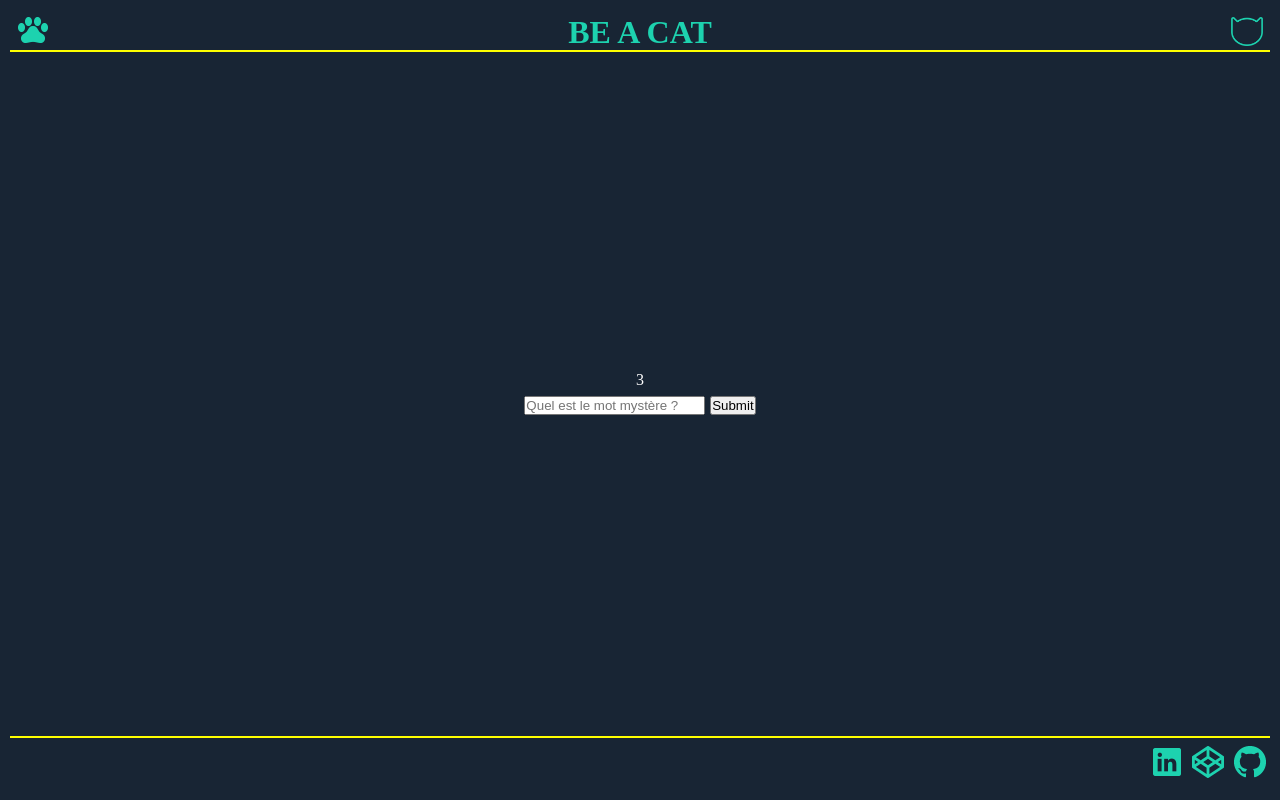
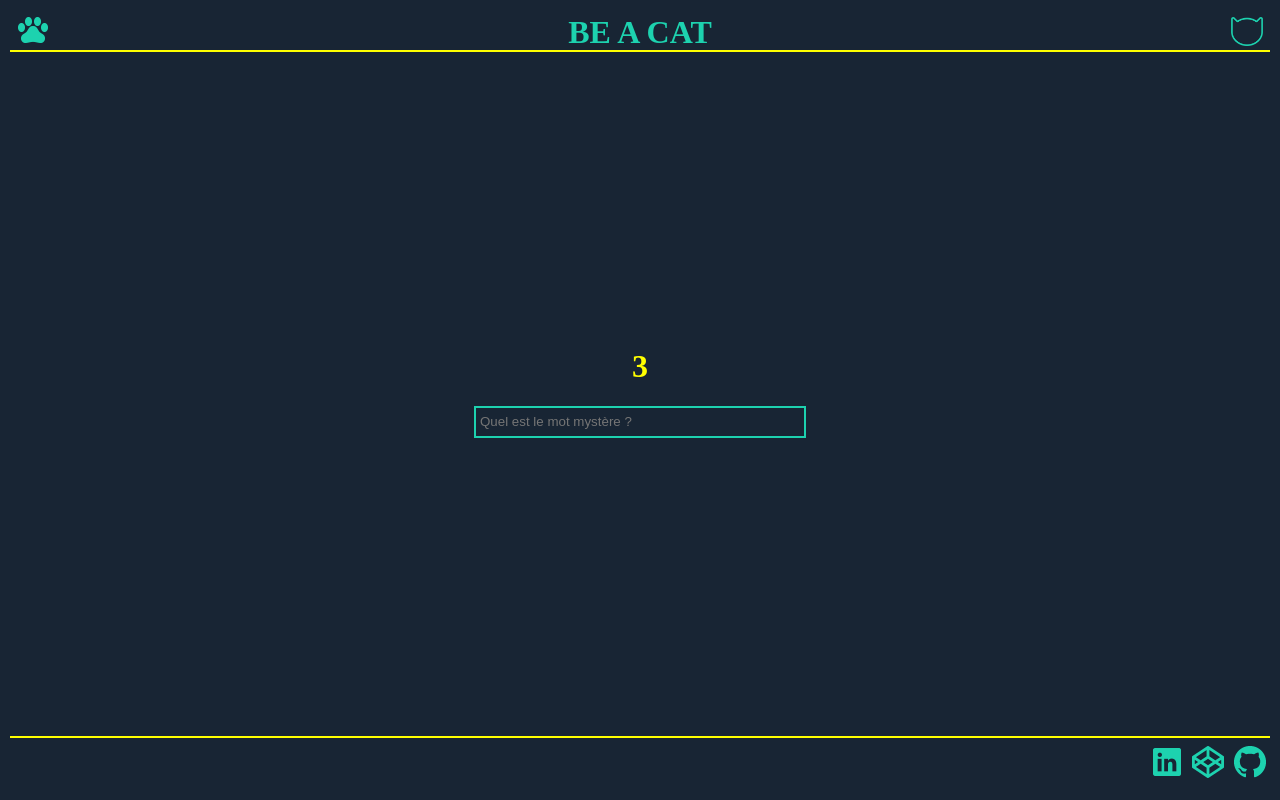
Before and after one commit to Celine86/be-a-cat, a React (Vite) app: page /input in a window 1280 px wide. Built offline with nearby package versions, Linux system fonts and the light colour scheme.

Commit message:
Last changes before shipping first version

```diff
--- /dev/null
+++ b/src/components/common/Guess.css
@@ -0,0 +1,13 @@
+input[type='text'] {
+    width: 20rem;
+    height: 1.25rem;
+    border: 0.15rem solid var(--secondary);
+    background-color: var(--primary-bg-color);
+    color: var(--primary);
+    padding: 0.25rem;
+    margin-top: 1rem;
+}
+input[type='text']:focus {
+    border: 0.15rem solid var(--tertiary);
+    outline: none;
+}
--- a/src/components/common/Guess.jsx
+++ b/src/components/common/Guess.jsx
@@ -1,3 +1,4 @@
+import './Guess.css';
 import { useState } from 'react';
 import { useNavigate } from 'react-router-dom';
 
@@ -6,7 +7,7 @@ export function Guess () {
     const navigate = useNavigate();
 
     const handleChange = (event) => {
-        setInputValue(event.target.value);
+        setInputValue(event.target.value.toLowerCase());
     };
 
     const handleSubmit = (event) => {
@@ -26,7 +27,6 @@ export function Guess () {
                 onChange={handleChange}
                 placeholder='Quel est le mot mystère ?'
             />
-            <button type='submit'>Submit</button>
         </form>
     );
 };
--- /dev/null
+++ b/src/pages/Input.css
@@ -0,0 +1,6 @@
+.countdown {
+    font-weight: bold;
+    font-size: 2rem;
+    padding-bottom: 5rem;
+    color: var(--tertiary);
+}
--- a/src/pages/Input.jsx
+++ b/src/pages/Input.jsx
@@ -1,3 +1,4 @@
+import './Input.css';
 import { useEffect, useState } from 'react';
 import { useNavigate } from 'react-router-dom';
 import { Guess } from '../components/common/Guess.jsx';
@@ -20,7 +21,7 @@ export function Input() {
 
     return (
         <>
-            <p>{countdown}</p>
+            <p><span className='countdown'>{countdown}</span></p>
             <Guess />
         </>
     )
--- a/src/pages/LivingRoom.jsx
+++ b/src/pages/LivingRoom.jsx
@@ -55,7 +55,10 @@ export function LivingRoom() {
 
   return (
     <>
-      <NavLink className='roomNav' to='/sleepingroom'>Chercher dans la chambre</NavLink>
+      <div className='roomNav'>
+        <NavLink className='roomNav' to='/sleepingroom'>Chercher dans la chambre</NavLink>
+        <NavLink className='roomNav' to='/input'>J'ai trouvé !</NavLink>
+      </div>
       <Room
         zones={zones}
         hoveredmsg={hoveredmsg}
--- a/src/pages/SleepingRoom.jsx
+++ b/src/pages/SleepingRoom.jsx
@@ -55,7 +55,10 @@ export function SleepingRoom() {
 
   return (
     <>
-      <NavLink className='roomNav' to='/livingroom'>Chercher dans le salon</NavLink>
+      <div className='roomNav'>
+        <NavLink className='roomNav' to='/livingroom'>Chercher dans le salon</NavLink>
+        <NavLink className='roomNav' to='/input'>J'ai trouvé !</NavLink>
+      </div>
       <Room
         zones={zones}
         hoveredmsg={hoveredmsg}
```
